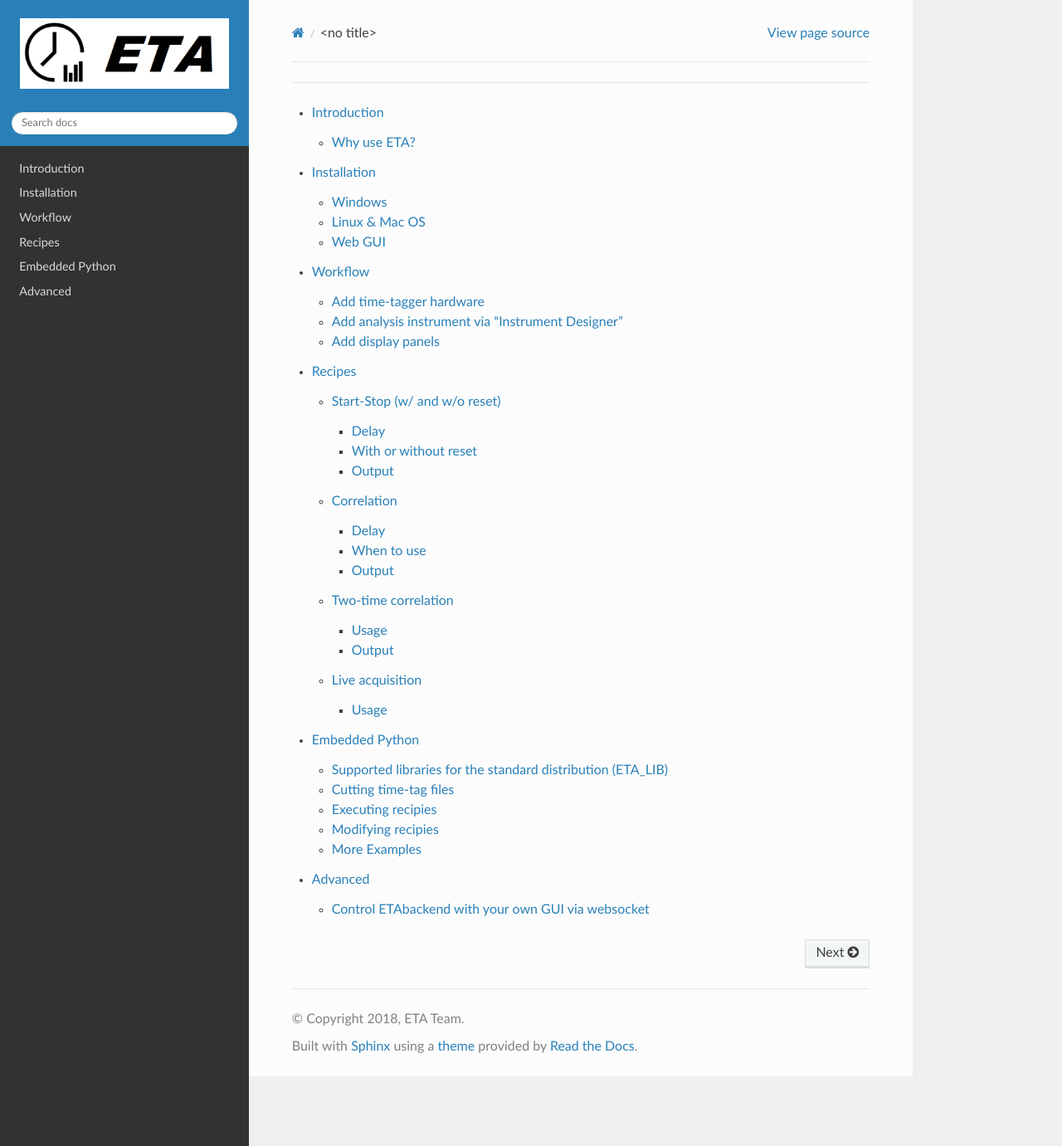
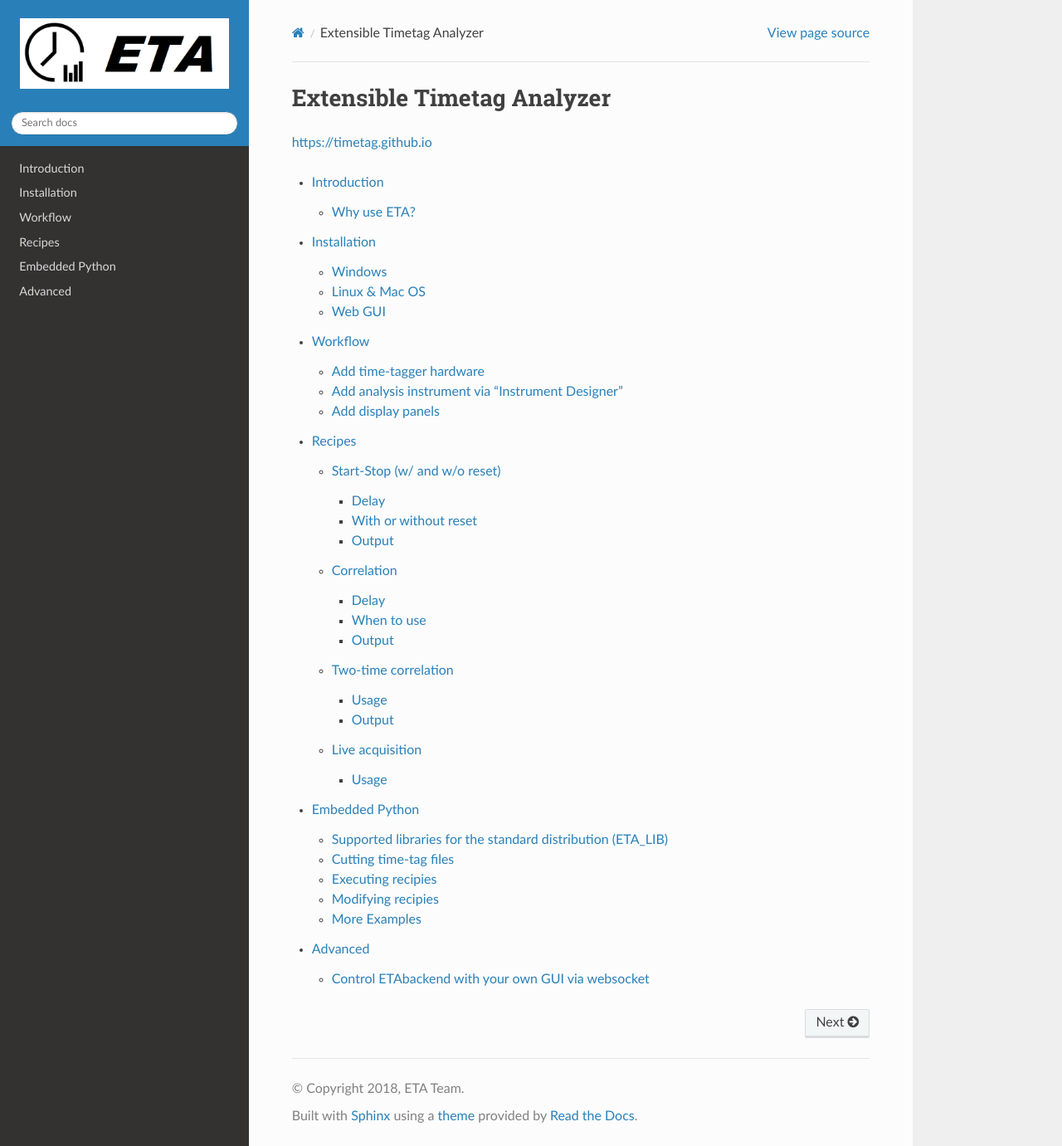
Before and after one commit to timetag/timetag.github.io, a Sphinx documentation site: the page built from docs/index.rst, in a window 1280 px wide and 1381 px high. Shown: the whole window at 83% size. Built offline with Sphinx 7.4.7 and the Read the Docs theme 2.0.0, drawn with Linux system fonts in a browser that asks for light colours; some of the changed lines change nothing that is shown.

Commit message:
Update index.rst

```diff
--- a/docs/index.rst
+++ b/docs/index.rst
@@ -4,9 +4,10 @@
    contain the root `toctree` directive.
 
 ***********************************
-`Extensible Timetag Analyzer`__
-__ : <https://timetag.github.io>
+Extensible Timetag Analyzer
 ***********************************
+
+https://timetag.github.io
 
 .. toctree::
 
```
